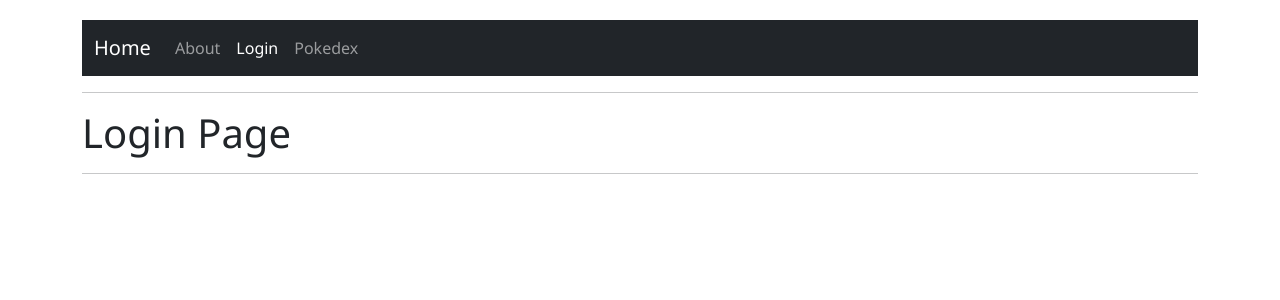
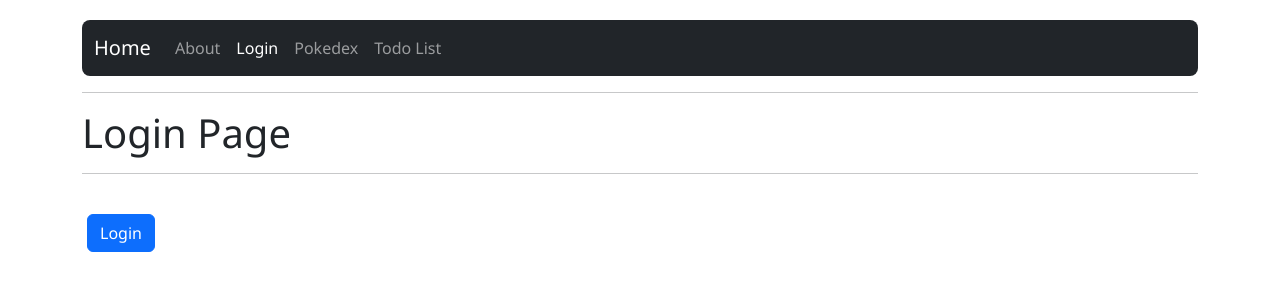
Before and after one commit to Godlives08/05-hook-app, a React (Vite) app: page /login in a window 1280 px wide. Shown: the top 300 px of the page. Built offline with nearby package versions, Linux system fonts and the light colour scheme.

Commit message:
Final de la Sección 12

```diff
--- a/src/09-useContext/AboutPage.jsx
+++ b/src/09-useContext/AboutPage.jsx
@@ -1,8 +1,16 @@
+import { useContext } from "react";
+import { UserContext } from "./context/UserContext";
+
 export const AboutPage = () => {
+    const { user, setUser } = useContext(UserContext);
     return (
         <>
             <h1>About Page</h1>
             <hr />
+            <pre>
+                {JSON.stringify(user, null, 1)}
+
+            </pre>
         </>
     )
 }
--- a/src/09-useContext/HomePage.jsx
+++ b/src/09-useContext/HomePage.jsx
@@ -1,8 +1,16 @@
+import { useContext } from "react"
+import { UserContext } from "./context/UserContext";
+
 export const HomePage = () => {
+
+const {user}= useContext(UserContext);
+
+
     return (
         <>
             <h1>Home Page</h1>
             <hr />
+            <h2>{user?.name}</h2>
         </>
     )
 }
--- a/src/09-useContext/LoginPage.jsx
+++ b/src/09-useContext/LoginPage.jsx
@@ -1,8 +1,24 @@
+import { useContext } from "react";
+import { UserContext } from "./context/UserContext";
+
 export const LoginPage = () => {
+    const { user, setUser } = useContext(UserContext);
+
+
     return (
         <>
             <h1>Login Page</h1>
             <hr />
+            <h2>{user?.name}</h2>
+            <br />
+
+            <button
+                className="btn btn-primary"
+                onClick={() => setUser({ id: 123, name: 'Manuel', email: 'manuel@dominio.com' })}
+            >
+                Login
+            </button>
+
         </>
     )
 }
--- a/src/09-useContext/MainApp.jsx
+++ b/src/09-useContext/MainApp.jsx
@@ -2,10 +2,12 @@ import { Link, Navigate, Route, Routes } from "react-router-dom"
 import { AboutPage, HomePage, LoginPage } from "./"
 import { MultipleCustomHooks } from "../03-examples/MultipleCustomHooks"
 import { NavBar } from "../components"
+import { TodoApp } from "../08-useReducer/TodoApp"
+import { UserProvider } from "./context/UserProvider"
 
 export const MainApp = () => {
     return (
-        <>
+        <UserProvider>
             <NavBar />
             <hr />
             <Routes>
@@ -13,9 +15,10 @@ export const MainApp = () => {
                 <Route path="about" element={<AboutPage />} />
                 <Route path="login" element={<LoginPage />} />
                 <Route path="pokedex" element={<MultipleCustomHooks />} />
+                <Route path="todolist" element={<TodoApp />} />
 
                 <Route path="/*" element={<Navigate to={"/"} />} />
             </Routes>
-        </>
+        </UserProvider>
     )
 }
--- /dev/null
+++ b/src/09-useContext/context/UserContext.jsx
@@ -0,0 +1,4 @@
+import { createContext } from "react";
+
+
+export const UserContext = createContext();
--- /dev/null
+++ b/src/09-useContext/context/UserProvider.jsx
@@ -0,0 +1,22 @@
+import { useState } from "react";
+import { UserContext } from "./UserContext"
+
+
+
+
+
+
+export const UserProvider = ({ children }) => {
+
+    const [user, setUser] = useState();
+    const exp = {
+        user,
+        setUser
+    };
+
+    return (
+        <UserContext.Provider value={exp}>
+            {children}
+        </UserContext.Provider>
+    )
+}
--- a/src/components/NavBar.jsx
+++ b/src/components/NavBar.jsx
@@ -2,7 +2,7 @@ import { Link, NavLink } from "react-router-dom"
 
 export const NavBar = () => {
     return (
-        <nav className="navbar navbar-expand-lg navbar-dark bg-dark">
+        <nav className="navbar navbar-expand-lg navbar-dark bg-dark rounded-3">
             <div className="container-fluid">
                 <NavLink className="navbar-brand" to="/">Home</NavLink>
                 <button className="navbar-toggler" type="button" data-bs-toggle="collapse" data-bs-target="#navbarNav" aria-controls="navbarNav" aria-expanded="false" aria-label="Toggle navigation">
@@ -19,6 +19,9 @@ export const NavBar = () => {
                         <li className="nav-item">
                             <NavLink className={({ isActive }) => `nav-link ${isActive ? 'active' : ''}`} to="/pokedex">Pokedex</NavLink>
                         </li>
+                        <li className="nav-item">
+                            <NavLink className={({ isActive }) => `nav-link ${isActive ? 'active' : ''}`} to="/todolist">Todo List</NavLink>
+                        </li>
                     </ul>
                 </div>
             </div>
```
